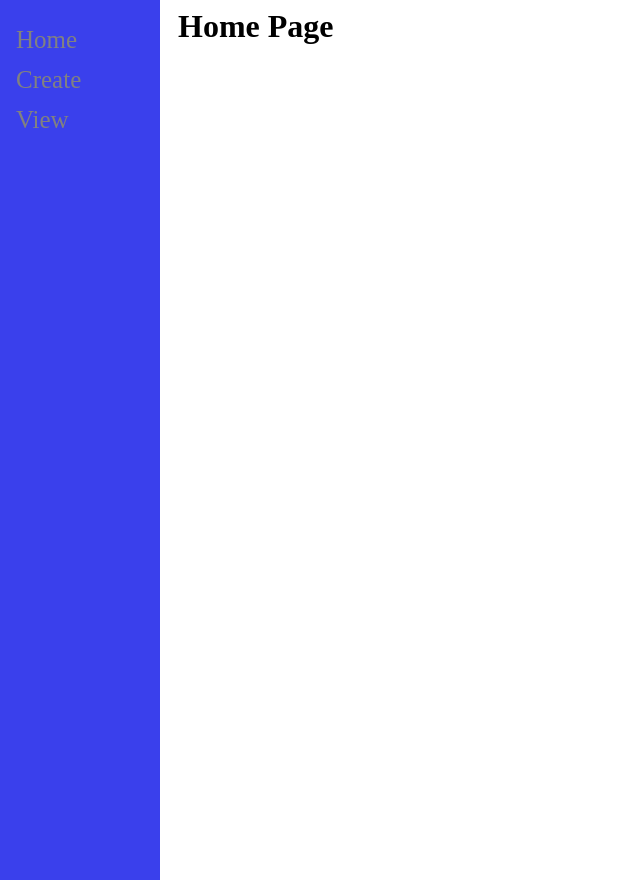
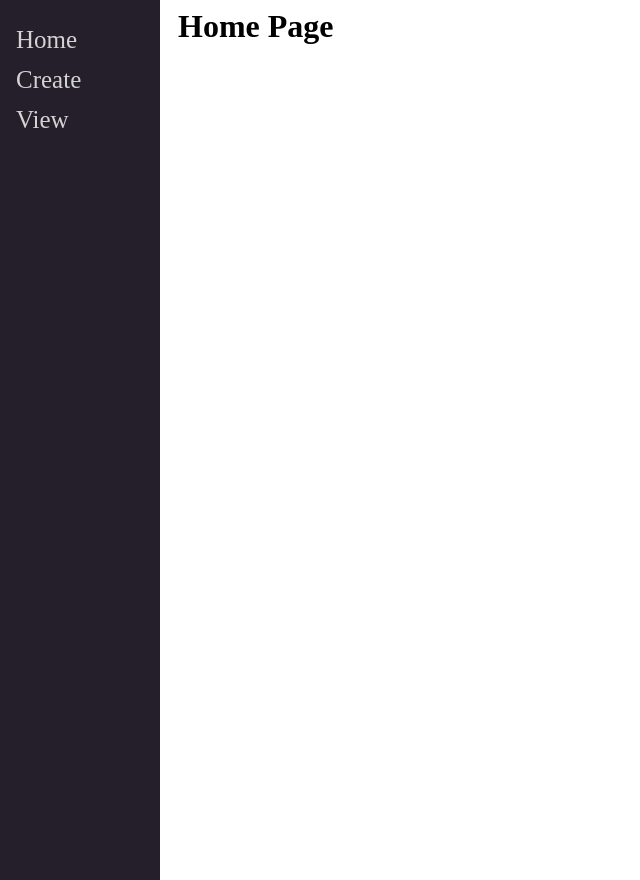
Before and after one commit to GeorgiaSkrempou/JustDoIt, a Django app: page / in a window 1280 px wide. Shown: the whole page, without its empty margins (0-640 px from the left). Run offline with Django 4.2, Linux system fonts and the light colour scheme.

```diff
--- a/main/templates/main/base.html
+++ b/main/templates/main/base.html
@@ -8,7 +8,7 @@
             z-index:1;
             top:0;
             left:0;
-            background-color:rgb(58, 64, 236);
+            background-color:rgb(36, 31, 42);
             overflow-x: hidden;
             padding-top:20px;
         }
@@ -17,12 +17,12 @@
             padding:6px 8px 6px 16px;
             text-decoration: none;
             font-size:25px;
-            color: #818181;
+            color: #d3d3d3;
             display:block;
         }
 
         .sidenav a:hover{
-            color:#f1f1f1;
+            color:#ffffff;
         }
 
         .main{
@@ -40,8 +40,8 @@
 <body>
     <div class="sidenav">
         <a href="/home">Home</a>
-        <a href="/create">Create</a>
-        <a href="/2">View</a>
+        <a href="/create/">Create</a>
+        <a href="/5">View</a>
 
 
     </div>
```
Also changed, not shown: 1 other file.
